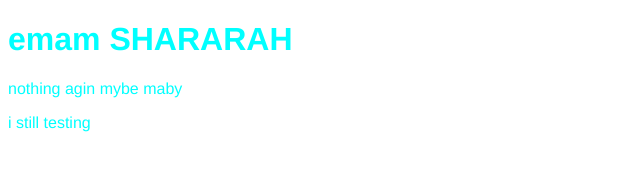
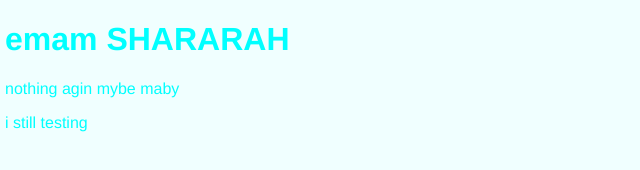
Before and after one commit to Suhaib-Ersan/TEST, a plain HTML site: page index.html in a window 1280 px wide. Shown: the whole page, without its empty margins (0-640 px from the left). Drawn offline with Linux system fonts and the light colour scheme.

Commit message:
background color

```diff
--- a/style.css
+++ b/style.css
@@ -1,2 +1,3 @@
 p {color:aqua ; font-family:  Helvetica;}
 h1 {color:aqua ; font-family:  Helvetica;}
+body {background-color: azure;margin: 5px; }
```
